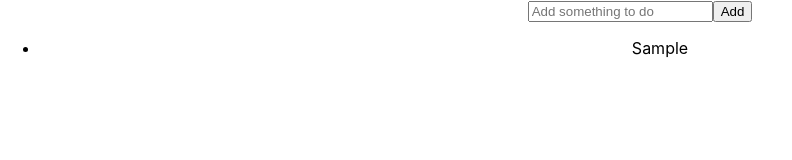
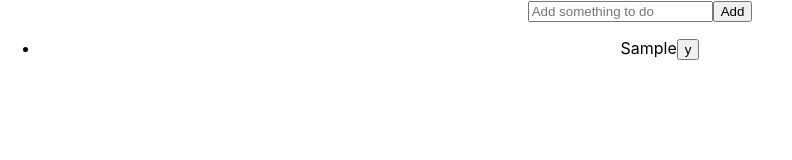
Before and after one commit to anshuraj/todolist, a React (Create React App) app: page / in a window 1280 px wide. Both pictures are taken after typing "Sample" into the empty fields and a click on the button "Add". Shown: the top 160 px of the page, without its empty margins (0-792 px from the left). Built offline with nearby package versions, Linux system fonts and the light colour scheme.

Commit message:
Storing todos in the local storage. Mark complete or remove tasks from list.

```diff
--- a/src/App.js
+++ b/src/App.js
@@ -6,10 +6,24 @@ import TodoList from './TodoList';
 class App extends Component {
   constructor() {
     super();
-      this.state = {
-        todos: []
-      };
+    this.state = {
+      todos: []
+    };
+  }
+
+  componentDidMount() {
+    // Load todos from local storage if available
+    const todos = localStorage.getItem('todos');
+    if (todos !== null) {
+      try {
+        this.setState({
+          todos: JSON.parse(todos)
+        });
+      } catch (e) {
+        console.error('Error while getting local tasks!');
+      }
     }
+  }
 
   addTodo = (e) => {
     e.preventDefault();
@@ -24,7 +38,8 @@ class App extends Component {
         "task": task,
         "created": Date.now(),
         "completed": false
-      })
+      });
+      localStorage.setItem('todos', JSON.stringify(prevState.todos));
       return {
         todos: prevState.todos
       }
@@ -34,6 +49,23 @@ class App extends Component {
   handleInputChange = (e) => {
     e.preventDefault();
     this.setState({input: e.target.value});
+  }
+
+  handleTask = (task) => {
+    // Finding index of task from array of tasks
+    let todos = this.state.todos;
+    const index = todos.indexOf(task);
+
+    if (task.completed) {
+      if (index > -1) {
+        todos.splice(index, 1);
+      }
+    } else {
+      todos[index].completed = true;
+    }
+    // Updating todos
+    this.setState({todos});
+    localStorage.setItem('todos', JSON.stringify(todos));
   }
 
   render() {
@@ -48,7 +80,7 @@ class App extends Component {
           />
           <button type="submit">Add</button>
         </form>
-        <TodoList tasks={this.state.todos} />
+        <TodoList tasks={this.state.todos} handleTask={this.handleTask} />
       </div>
     );
   }
--- a/src/TodoList.js
+++ b/src/TodoList.js
@@ -4,7 +4,12 @@ const TodoList = (props) => {
   return (
     <ul>
       {props.tasks.map((todo) => {
-        return <li key={todo.created}>{todo.task}</li>;
+        return (
+          <li key={todo.created}>
+            {todo.task}
+            <button onClick={() => props.handleTask(todo)}>{todo.completed ? 'x' : 'y'}</button>
+          </li>
+        );
       })}
     </ul>
   )
```
